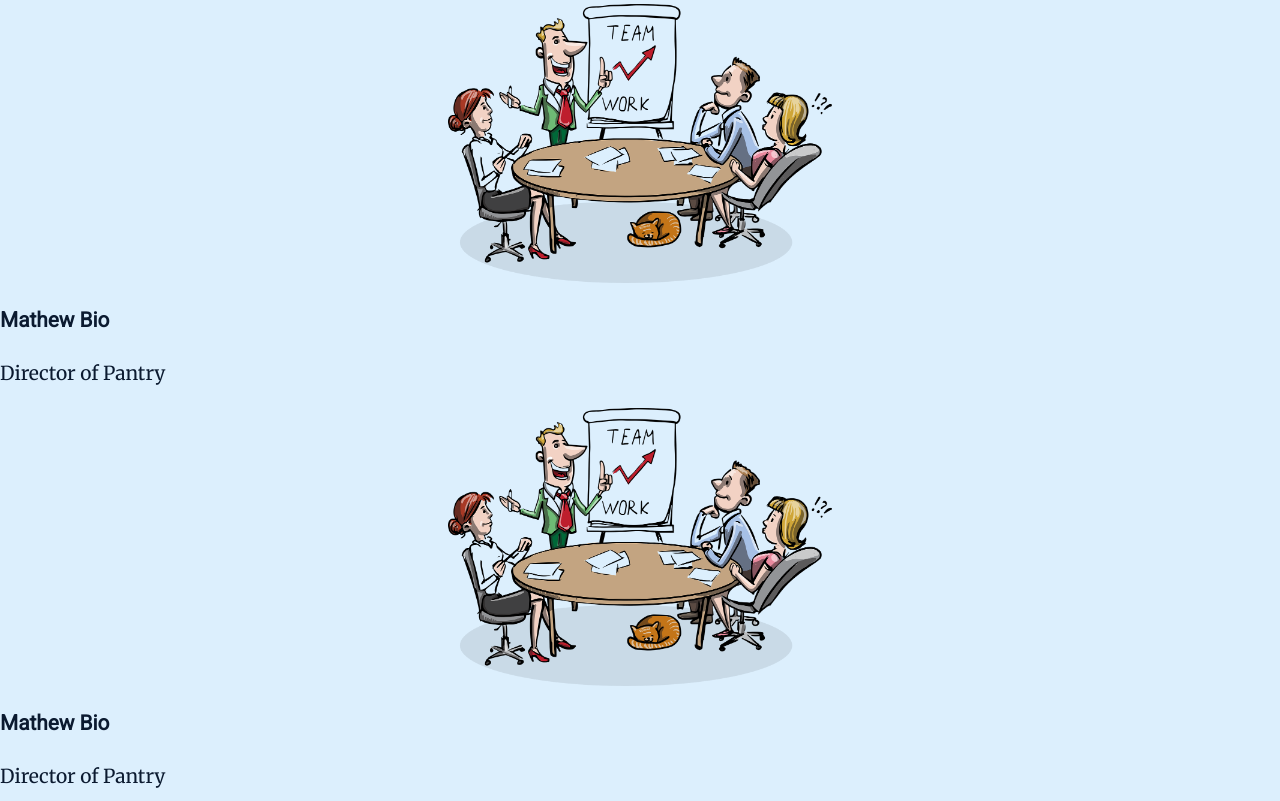
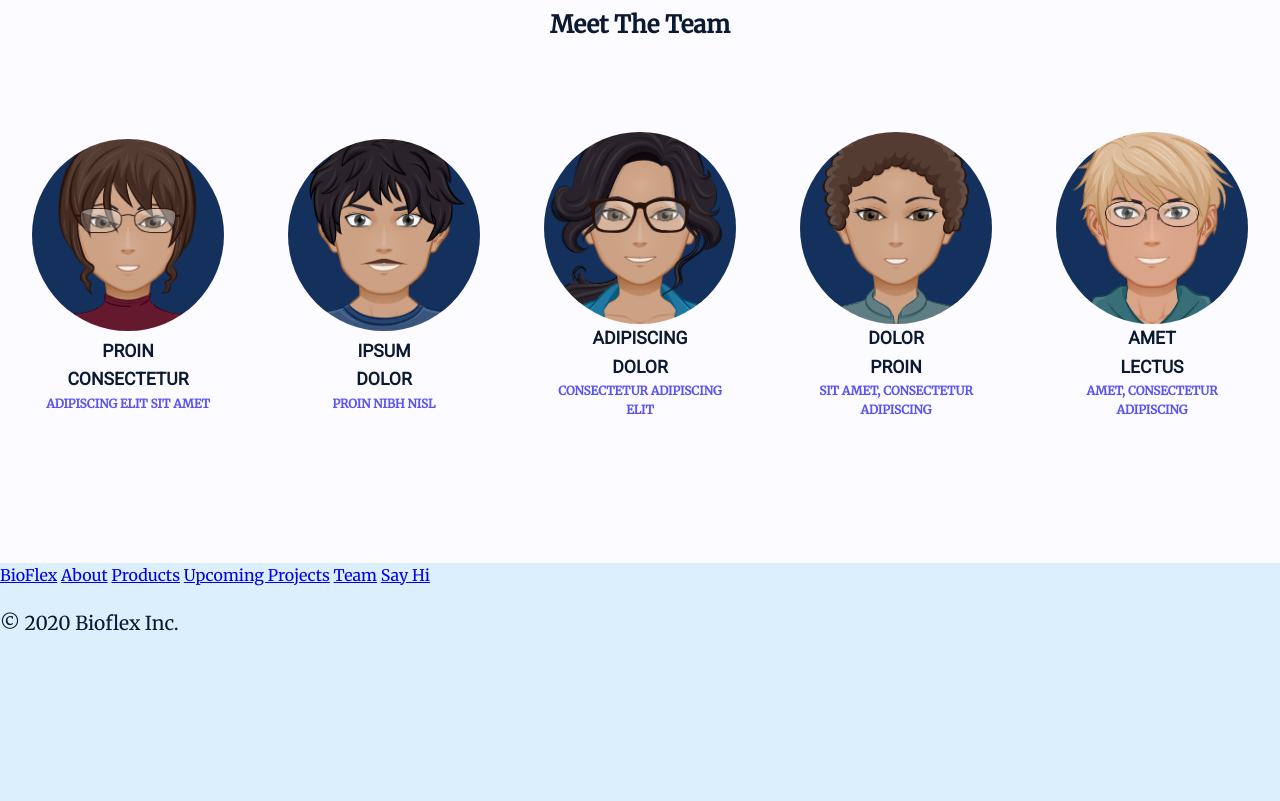
Before and after one commit to stel-dare/bioflex, a website: page index.html in a window 1280 px wide. Shown: the part 5179-5980 px from the top of the page. After the commit the page ends 5837 px from the top, so only its background shows below. Drawn offline with Linux system fonts and the light colour scheme.

Commit message:
Team section  - responsiveness , whitespacing, alignments

```diff
--- a/index.html
+++ b/index.html
@@ -191,50 +191,52 @@
       </section>
       <section class="team">
         <h2>Meet The <span>Team</span></h2>
-        <div class="members">
+        <div class="teamCont">
+        <!-- <div class="members"> -->
           <div class="staff">
-            <div><img src="images/teamwork.png" alt=""></div>
+            <div class="staffImg"><img src="images/staff-i.png" alt=""></div>
             <div class="staffDes">
-              <h3>Mathew Bio</h3>
-              <p>Director of Pantry</p>
+              <h3>proin<span>consectetur</span></h3>
+              <p>adipiscing elit sit amet</p>
             </div>
           </div>
-        </div>
-        <div class="members">
+        <!-- </div> -->
+       <!-- <div class="members"> -->
         <div class="staff">
-            <div><img src="images/teamwork.png" alt=""></div>
+          <div class="staffImg"><img src="images/staff-ii.png" alt=""></div>
           <div class="staffDes">
-              <h3>Mathew Bio</h3>
-              <p>Director of Pantry</p>
+            <h3>ipsum<span>dolor</span></h3>
+            <p>proin nibh nisl</p>
           </div>
         </div>
-        </div>
-        <div class="members">
+      <!-- </div> -->
+       <!-- <div class="members"> -->
         <div class="staff">
-            <div><img src="images/teamwork.png" alt=""></div>
+          <div class="staffImg"><img src="images/staff-iii.png" alt=""></div>
           <div class="staffDes">
-              <h3>Mathew Bio</h3>
-              <p>Director of Pantry</p>
+            <h3>adipiscing<span>dolor</span></h3>
+            <p>consectetur adipiscing elit</p>
           </div>
         </div>
-        </div>
-        <div class="members">
+      <!-- </div> -->
+       <!-- <div class="members"> -->
         <div class="staff">
-            <div><img src="images/teamwork.png" alt=""></div>
+          <div class="staffImg"><img src="images/staff-iv.png" alt=""></div>
           <div class="staffDes">
-              <h3>Mathew Bio</h3>
-              <p>Director of Pantry</p>
+            <h3>dolor<span>proin</span></h3>
+            <p>sit amet, consectetur adipiscing</p>
           </div>
         </div>
-        </div>
-        <div class="members">
+      <!-- </div> -->
+        <!-- <div class="members"> -->
           <div class="staff">
-            <div><img src="images/teamwork.png" alt=""></div>
+            <div class="staffImg"><img src="images/staff-v.png" alt=""></div>
             <div class="staffDes">
-              <h3>Mathew Bio</h3>
-              <p>Director of Pantry</p>
+              <h3>amet<span>lectus</span></h3>
+              <p>amet, consectetur adipiscing</p>
             </div>
           </div>
+        <!-- </div> -->
       </div>
       </section>
       <!-- <section class="social">
--- a/public/css/styles.css
+++ b/public/css/styles.css
@@ -243,7 +243,7 @@ hr {
   padding: 3em 0em;
 }
 
-.upcoming h2 {
+.upcoming h2, .team h2 {
   text-align: center;
   margin: 0;
   padding: 0em 0em 1em 0em;
@@ -260,10 +260,47 @@ hr {
   color: #f5ffff;
 }
 
-.staff img{
+.team {
+  background: #fcfbff;
+  padding: 3em 0em;
+}
+
+.staff {
+  display: flex;
+  justify-content: space-evenly;
+  align-items: center;
+  border-bottom: 1px solid #acc6ec;
+  width: 80%;
+  margin: 0 auto;
+  padding: 2em 0em;
+}
+.staffImg{
+  width: 35%;
+  /* border-radius: 50%; */
+}
+.staff img {
   display: block;
   margin: 0 auto;
-  max-width: 30%;
+  max-width: 100%;
+  border-radius: 50%;
+}
+.staffDes {
+  width: 55%;
+  text-align: left;
+}
+
+.staffDes span {
+  display: block;
+}
+.staffDes h3, .staffDes p {
+  margin: 0;
+  text-transform: uppercase;
+}
+
+.staffDes p {
+  font-size: 75%;
+  color: #5a54f2;
+  font-weight: 600;
 }
   @media only screen and (min-width: 768px) {
 nav{
@@ -340,6 +377,37 @@ nav{
 }
 .card h3, .card p {
   width: 90%;
+}
+.team{
+  padding: 4em 0em;
+}
+.teamCont {
+  display: flex;
+  justify-content: space-around;
+  /* align-items: baseline; */
+}
+.staff {
+  /* display: flex; */
+  flex-direction: column;
+  /* justify-content: center; */
+  /* align-items: baseline; */
+  border-bottom: none;
+  width: 15%;
+  margin: 0;
+  padding: 3em 0em;
+}
+
+.staffImg {
+  width: 100%;
+}
+
+.staffDes {
+  width: 100%;
+  text-align: center;
+}
+
+.staffDes h3{
+  font-size: 110%;
 }
   }
 
@@ -432,6 +500,13 @@ nav{
   padding: 4em 0em;
 }
 
+.team{
+  padding: 5em 0em;
+}
+
+.staff{
+  padding: 4em 0em;
+}
 
   }
 
@@ -508,7 +583,18 @@ nav{
   .card {
     width: 27%;
   }
+  .team{
+    padding: 6em 0em;
+  }
 
+  .staff{
+    padding: 5em 0em;
+  }
+
+  .teamCont{
+    width: 75%;
+    margin: 0 auto;
+  }
 
   }
 
@@ -556,5 +642,17 @@ hr{
   width: 25%;
 }
 
+.teamCont{
+  width: 50%;
+  margin: 0 auto;
+}
+
+.team{
+  padding: 7em 0em;
+}
+
+.staff{
+  padding: 6em 0em;
+}
 
   }
```
Also changed, not shown: public/images/staff-i.png (added), public/images/staff-ii.png (added), public/images/staff-iii.png (added), public/images/staff-iv.png (added), public/images/staff-v.png (added). Lines whose indentation alone changed are shown as unchanged.
